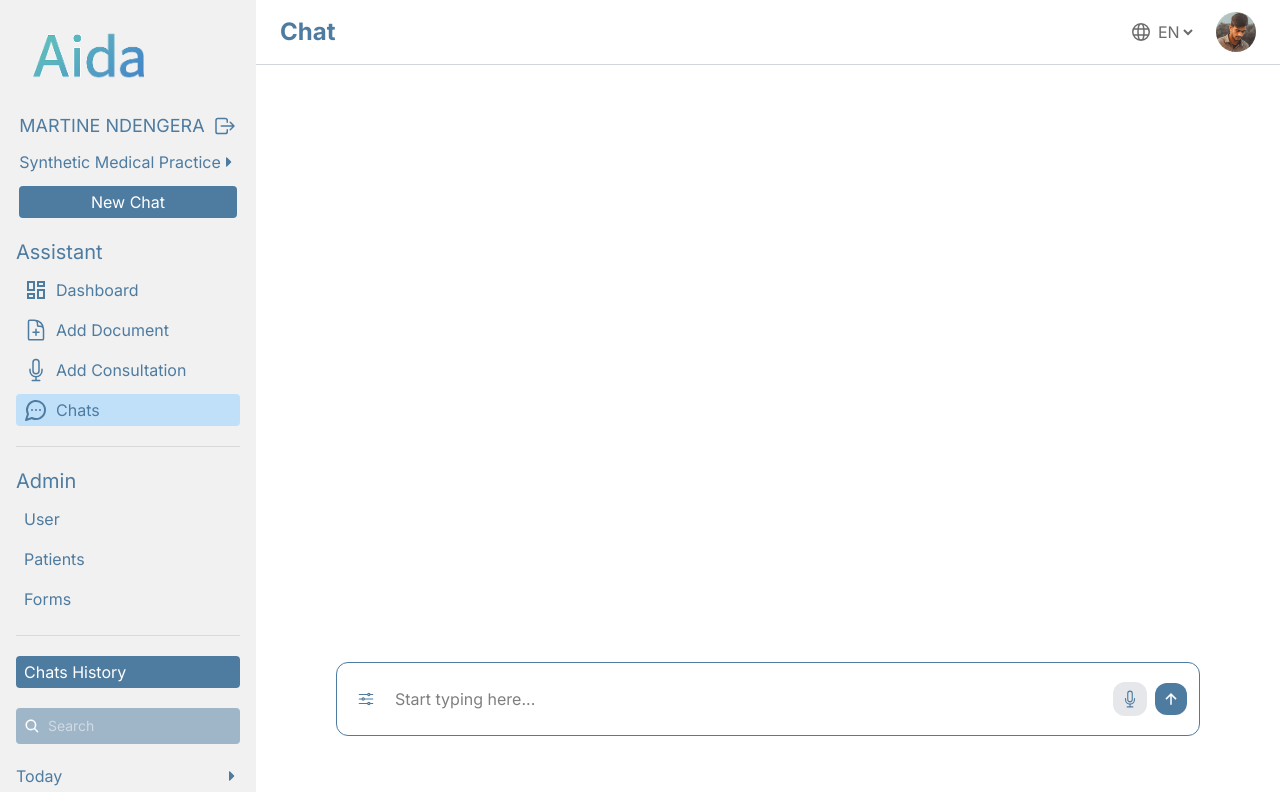
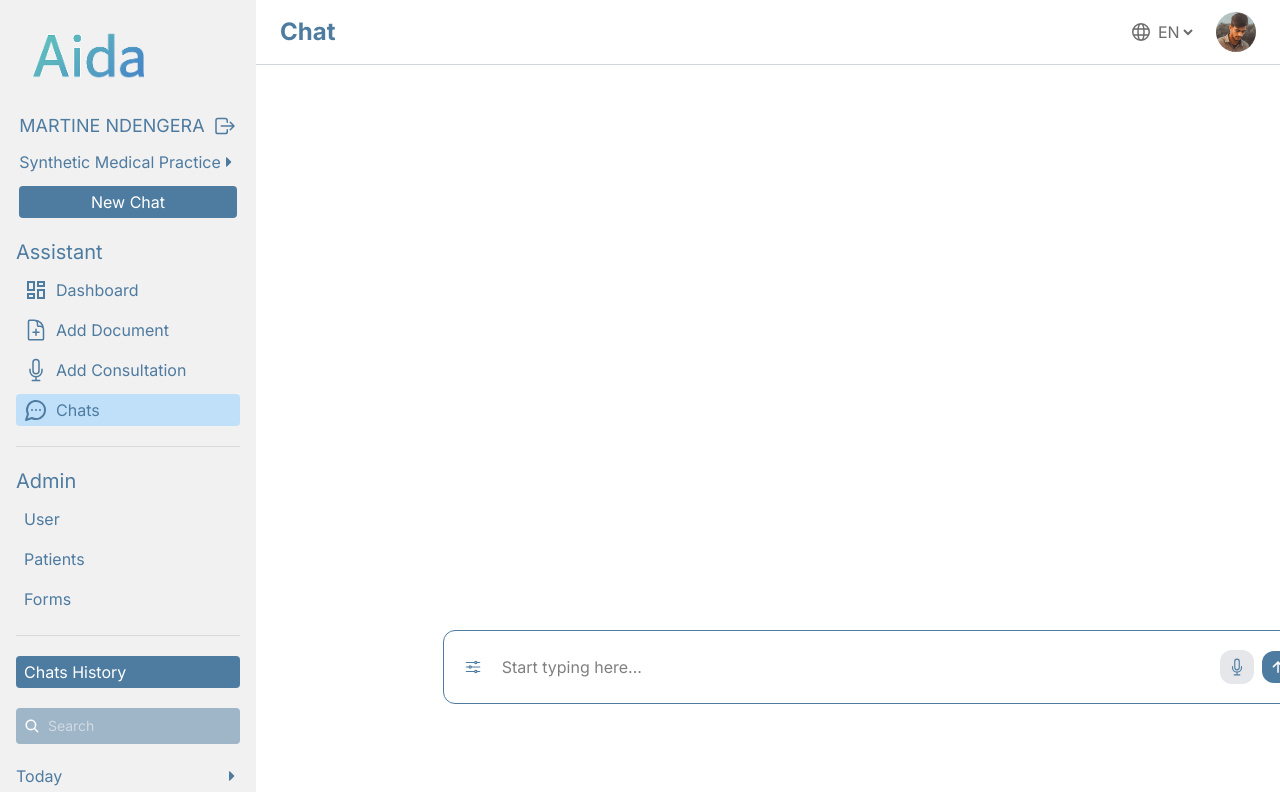
Before and after one commit to Alpha-Bytes-Department/Sixtine_AI, a React (Vite) app: page /dashboard/chat in a window 1280 px wide. Shown: the top 792 px of the page. Built offline with nearby package versions, Linux system fonts and the light colour scheme.

Commit message:
fix the chat issue

```diff
--- a/src/pages/Chat/Chat.tsx
+++ b/src/pages/Chat/Chat.tsx
@@ -84,8 +84,8 @@ if(setting){
 //   chat component
 
   return (
-    <div className="w-full h-full flex-1 ">
-      <div className="w-full lg:max-w-xl xl:max-w-4xl flex flex-col  p-4 bg-white  fixed bottom-5 left-0 lg:bottom-10 xl:bottom-12  lg:left-3/12 2xl:left-4/12  max-h-[95%] ">
+    <div className="w-full h-full flex-1 relative">
+      <div className="w-full lg:max-w-xl xl:max-w-4xl flex flex-col  p-4 bg-white  absolute bottom-0 left-0 lg:bottom-10 xl:bottom-20  lg:left-2/12 2xl:left-3/12  max-h-[95%]">
         {/* message section  */}
         <div className="flex flex-col space-y-4 overflow-y-auto overflow-hidden custom-scrollbar">
           {messages.map((msg) => (
@@ -109,7 +109,7 @@ if(setting){
           ))}
         </div>
         {/* bottom input section  */}
-        <div className="flex items-center mt-5 border border-[#4e7ba0] rounded-xl p-3 ">
+        <div className="flex items-center  border border-[#4e7ba0] rounded-xl p-3 ">
           <button
             onClick={()=>setSetting(true)}
             className=" p-2 text-[#4e7ba0] rounded-lg"
--- a/src/pages/ChatHistory/ChatHistory.tsx
+++ b/src/pages/ChatHistory/ChatHistory.tsx
@@ -1,6 +1,15 @@
+import { useEffect } from "react";
+import { useStatus } from "../../providers/StatusProvider";
 
 
 const ChatHistory = () => {
+
+  const {setPageTitle, isEnglish} = useStatus();
+
+  useEffect(()=>{
+    setPageTitle(isEnglish ? "Chat History" : "Historique de discussion");
+      },[isEnglish]);
+
   const messages = [
     {
       id: 1,
--- a/src/pages/Dashboard/Dashboard.tsx
+++ b/src/pages/Dashboard/Dashboard.tsx
@@ -12,7 +12,7 @@ const Dashboard = () => {
     "/dashboard/password-update/successful"
   );
   return (
-    <div>
+    <div className="">
       {" "}
       <div className="flex lg:flex-row flex-col w-full  bg-white">
         {isLogIn ||
@@ -24,7 +24,7 @@ const Dashboard = () => {
         ) : (
           <SideNav />
         )}
-        <div className="overflow-y-auto w-full flex flex-col custom-scrollbar">
+        <div className="overflow-y-auto w-full flex flex-col h-screen custom-scrollbar">
           {isLogIn ||
           forgotPassword ||
           OtpVerification ||
```
